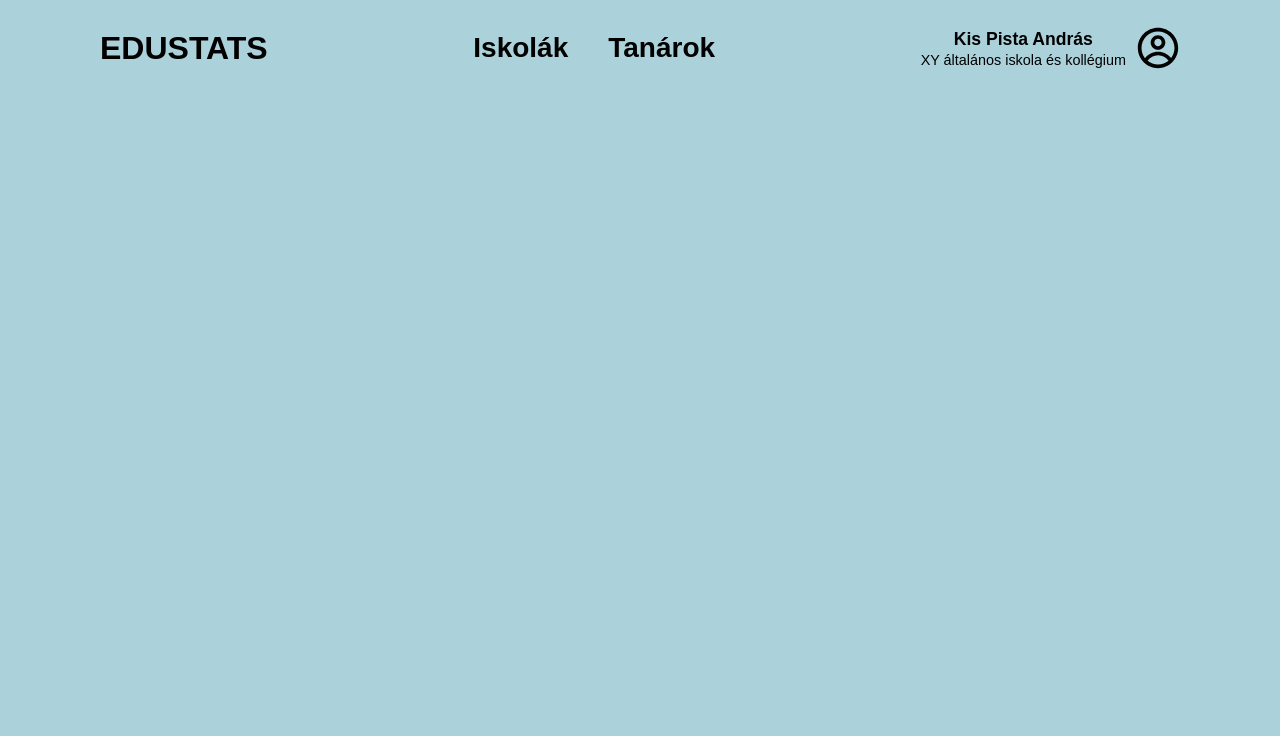
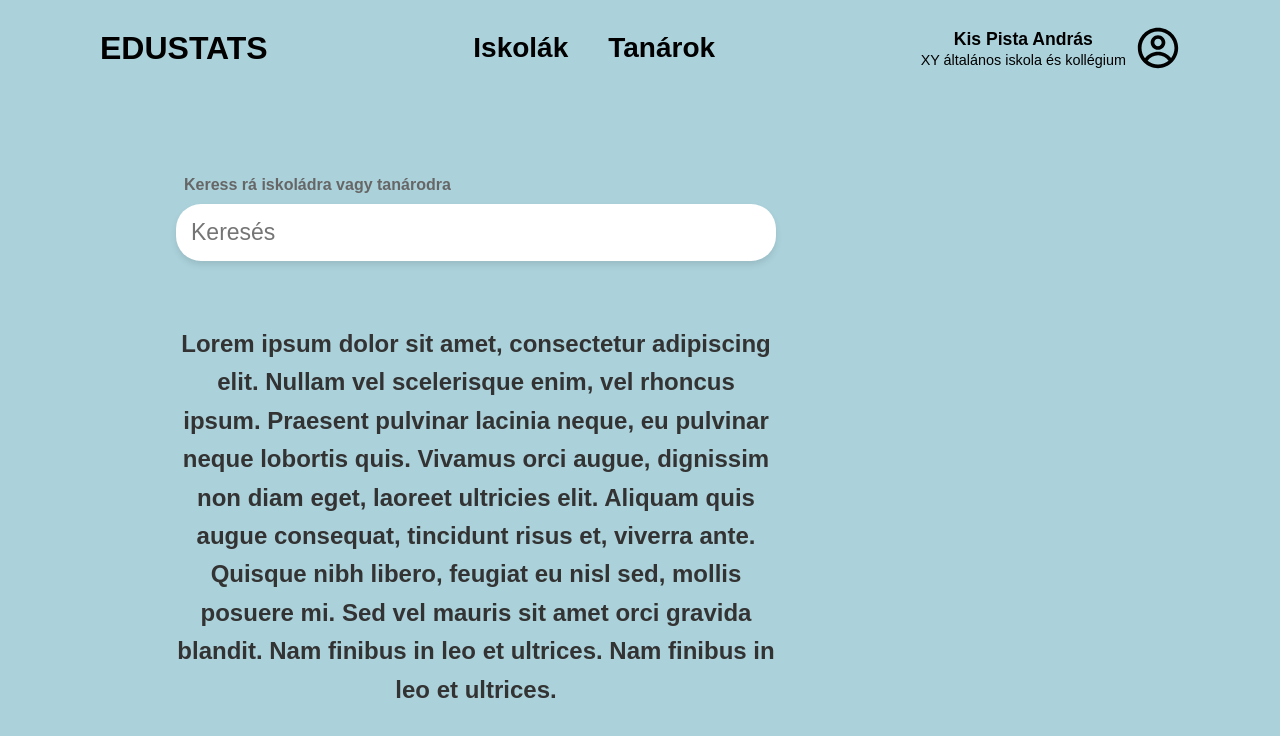
Before and after one commit to sacaaa/szoftverfejlesztesi-modszertanok-projekt, a React (Vite) app in the folder src/client/: page / in a window 1280 px wide. Shown: the top 736 px of the page. Built offline with nearby package versions, Linux system fonts and the light colour scheme.

Commit message:
HomePage alap kész

```diff
--- /dev/null
+++ b/src/client/src/components/Searchbar_textbox/Searchbar_textbox.css
@@ -0,0 +1,49 @@
+.search-container {
+    display: flex;
+    flex-wrap: wrap;
+    height: 35rem;
+    justify-content: space-between;
+    align-items: center;
+    padding: 1rem 10rem 1rem 6rem;
+    margin-top: 5rem;
+    min-width: 800px;
+}
+
+.search-box {
+    display: flex;
+    flex-direction: column;
+    margin-right: 20px;
+}
+
+.search-label {
+    font-size: 16px;
+    font-weight: bold;
+    margin-bottom: 10px;
+    color: #666;
+    text-align: left;
+    padding-left: 0.5rem;
+    /* Szürke */
+}
+
+.search-input {
+    width: 600px;
+    padding: 15px;
+    border: none;
+    border-radius: 25px;
+    background-color: white;
+    font-size: 23px;
+    box-shadow: 0px 4px 6px rgba(0, 0, 0, 0.1);
+}
+
+.text-box {
+    max-width: 600px;
+}
+
+.text-box p {
+    font-size: 1.5rem;
+    font-weight: bold;
+    line-height: 1.6;
+    color: #333;
+    padding-top: 4rem;
+    /* Sötétszürke */
+}
--- /dev/null
+++ b/src/client/src/components/Searchbar_textbox/Searchbar_textbox.tsx
@@ -0,0 +1,21 @@
+import './Searchbar_textbox.css';
+
+export default function Searchbar_textbox() {
+    return (<>
+        <div className="search-container">
+            <div className="search-box">
+                <label className="search-label">Keress rá iskoládra vagy tanárodra</label>
+                <input type="text" className="search-input" placeholder="Keresés" />
+            </div>
+            <div className="text-box">
+                <p>
+                    Lorem ipsum dolor sit amet, consectetur adipiscing elit. Nullam vel scelerisque enim, vel
+                    rhoncus ipsum. Praesent pulvinar lacinia neque, eu pulvinar neque lobortis quis. Vivamus
+                    orci augue, dignissim non diam eget, laoreet ultricies elit. Aliquam quis augue consequat,
+                    tincidunt risus et, viverra ante. Quisque nibh libero, feugiat eu nisl sed, mollis posuere
+                    mi. Sed vel mauris sit amet orci gravida blandit. Nam finibus in leo et ultrices. Nam finibus in leo et ultrices.
+                </p>
+            </div>
+        </div>
+    </>)
+}
--- a/src/client/src/pages/HomePage/HomePage.tsx
+++ b/src/client/src/pages/HomePage/HomePage.tsx
@@ -1,7 +1,9 @@
-import Navbar from "../../components/Navbar";
+import Navbar from "../../components/Navbar/Navbar";
+import Searchbar_textbox from "../../components/Searchbar_textbox/Searchbar_textbox";
 
 export default function HomePage() {
     return (<>
         <Navbar />
+        <Searchbar_textbox />
     </>)
 }
```
Also changed, not shown: src/client/src/components/Navbar/Navbar.css (renamed from src/client/src/components/Navbar.css), src/client/src/components/Navbar/Navbar.tsx (renamed from src/client/src/components/Navbar.tsx).
